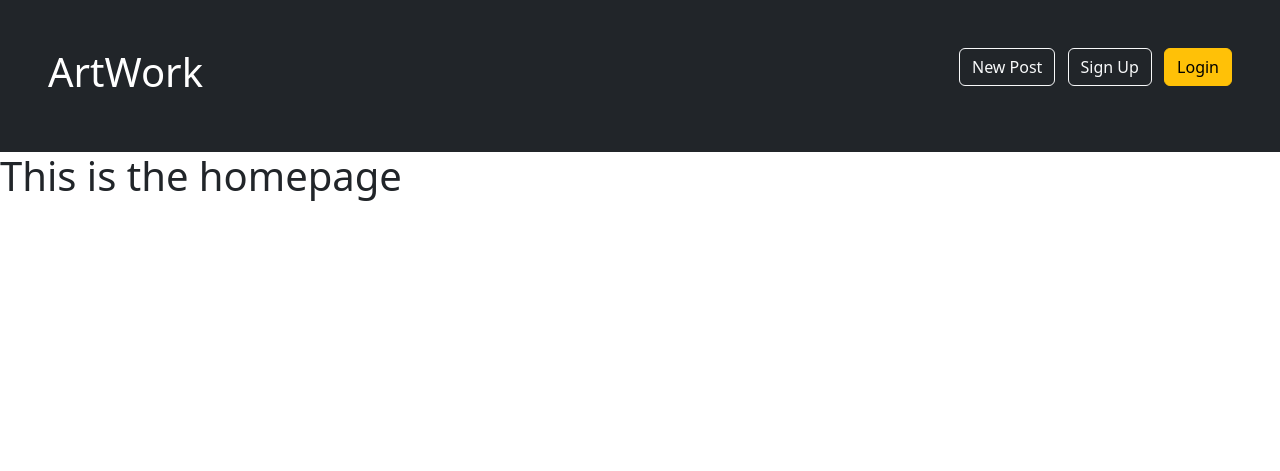
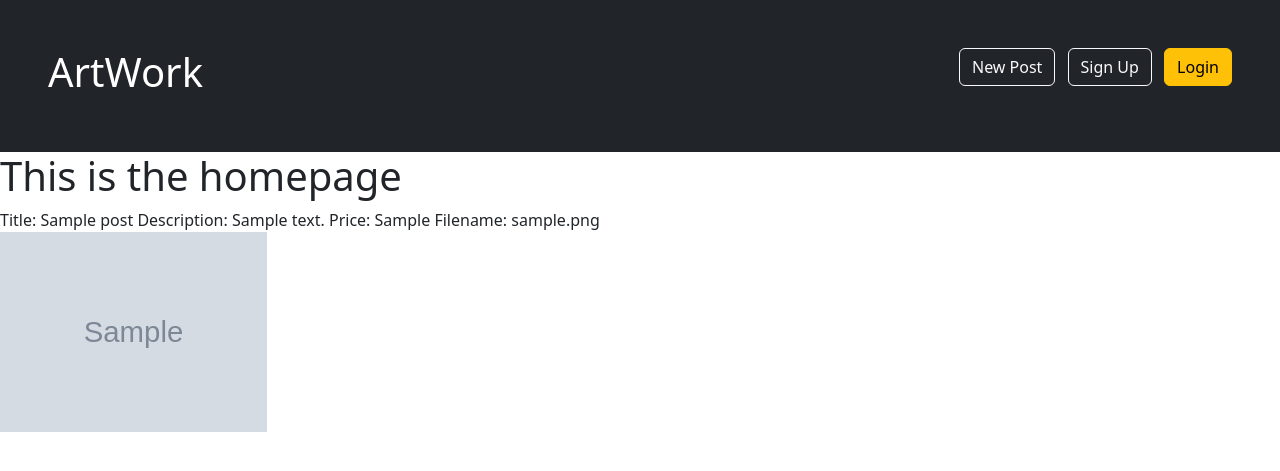
Before and after one commit to tpawlow1/ArtWork, a Flask app: page / in a window 1280 px wide. Shown: the top 471 px of the page. Run offline with Flask 2, Linux system fonts and the light colour scheme; tables that the repository leaves empty hold one stand-in row (values such as "Sample post"); grey boxes marked "Sample" are stand-in pictures.

Commit message:
Added local changes

```diff
--- a/app.py
+++ b/app.py
@@ -1,3 +1,4 @@
+from flask import Flask, render_template, request
 from flask import Flask, render_template, request, redirect
 import mysql.connector
 import os
@@ -5,7 +6,7 @@ import os
 
 app = Flask(__name__)
 
-UPLOAD_FOLDER = os.getcwd() + '\\uploads\\'
+UPLOAD_FOLDER = os.getcwd() + '\\static\images\\'
 ALLOWED_EXTENSIONS = {'pdf', 'png', 'jpg', 'jpeg', 'gif'}
 
 mydb = mysql.connector.connect(
@@ -15,21 +16,23 @@ mydb = mysql.connector.connect(
     database= "ArtWork"
 )
 
+
 mysqlcursor = mydb.cursor()
 app.config['UPLOAD_FOLDER'] = UPLOAD_FOLDER
 
 @app.get("/")
 def index():
-    return render_template('index.html')
+    mysqlcursor.execute("SELECT * FROM Posts")
+    data = mysqlcursor.fetchall()
+
+    return render_template('index.html', data=data)
 
 @app.get("/signup")
 def get_Signup():
     return render_template('signup.html')
-
 @app.get("/createpost")
 def get_createPost():
     return render_template('createPost.html')
-
 @app.post("/signup")
 def Signup():
     # pull information from form ids
@@ -44,9 +47,7 @@ def Signup():
     addcom = 'INSERT INTO Users VALUES (%s, %s, %s)'
     addvals = (username, email, userpass1)
     mysqlcursor.execute(addcom, addvals)
-
     mydb.commit()
-
     return render_template('index.html') # send user back to homepage or sign in
 
 @app.post('/createpost')
@@ -56,6 +57,8 @@ def createPost():
     title = request.form.get('title')
     description = request.form.get('description')
     price = request.form.get('price')
+    imageurl = request.form.get('imageurl')
+    #imagefile = request.files['imagefile']
 
     #pull file from form, get path
     file = request.files['file']
@@ -72,12 +75,17 @@ def createPost():
 
     # add to db
     addcom = 'INSERT INTO Posts VALUES (%s, %s, %s, %s)'
-    addvals = (title, description, price, filepath)
+    addvals = (title, description, price, imageurl)
+    #addcom = 'INSERT INTO Posts VALUES (%s, %s, %s, %s, %s)'
+    #addvals = (title, description, price, imagefile.filename, imagefile.read())
+    addvals = (title, description, price, file.filename)
     mysqlcursor.execute(addcom, addvals)
     mydb.commit()
 
-    return render_template('index.html')
+    mysqlcursor.execute("SELECT * FROM Posts")
+    data = mysqlcursor.fetchall()
 
+    return render_template('index.html', data=data)
 
 if __name__ == "__main__":
     app.run()
--- a/templates/index.html
+++ b/templates/index.html
@@ -4,4 +4,22 @@
 
 {% block body %}
 <h1>This is the homepage</h1> <!-- sample content until we create home/landing page-->
+
+{% for item in data %}
+<tr>
+    <td>Title: {{item[0]}}</td>
+    <td>Description: {{item[1]}}</td>
+    <td>Price: {{item[2]}}</td>
+    <td>Filename: {{item[3]}}</td>
+    <td>
+    <div>
+        <img src="../static/images/{{item[3]}}"  height="200">
+    </div>
+
+</td>
+
+
+
+</tr>
+{%endfor%}
 {% endblock %}
```
Also changed, not shown: static/images/Capture.PNG (added), static/images/bunny.jpg (added).
